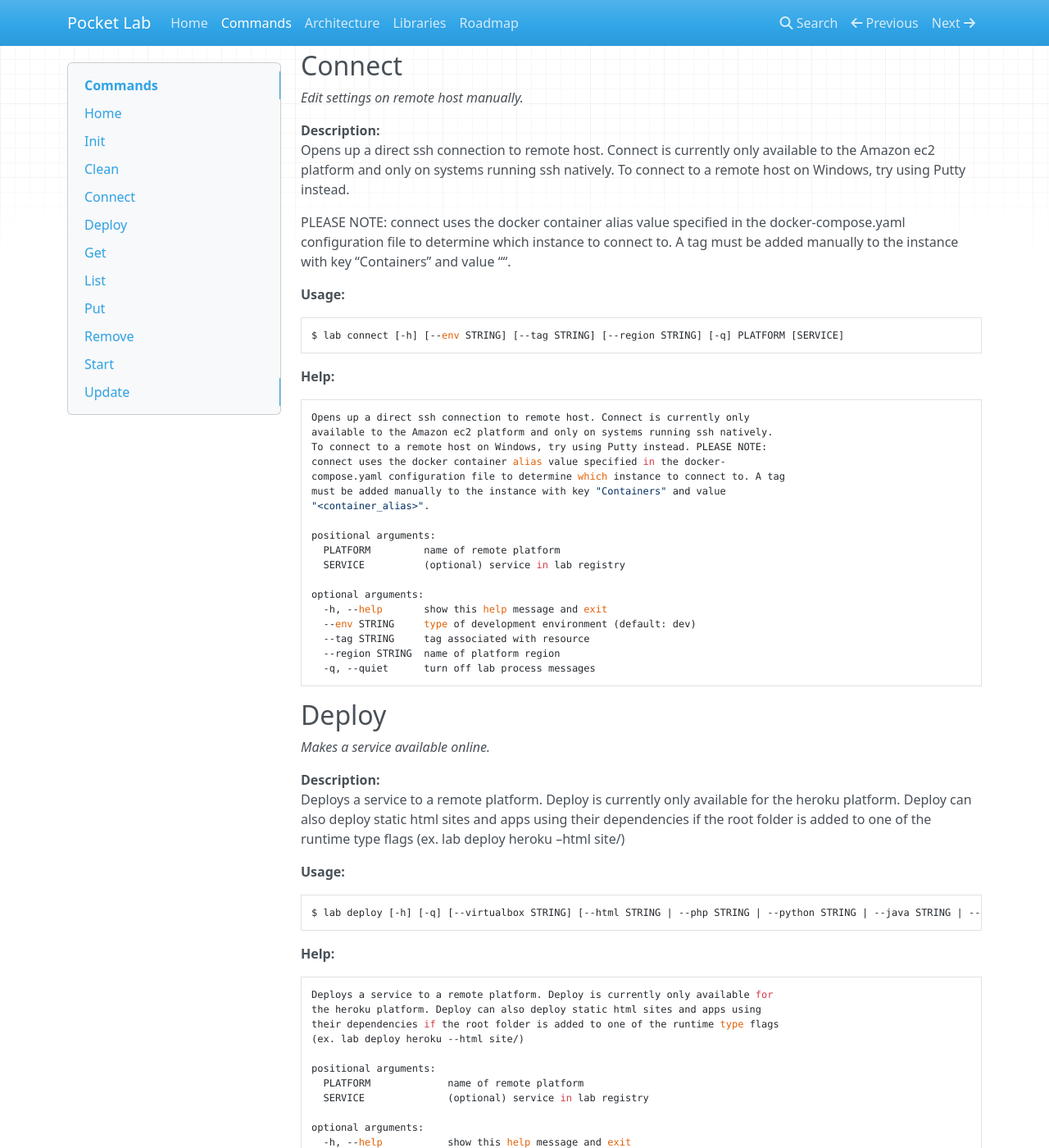
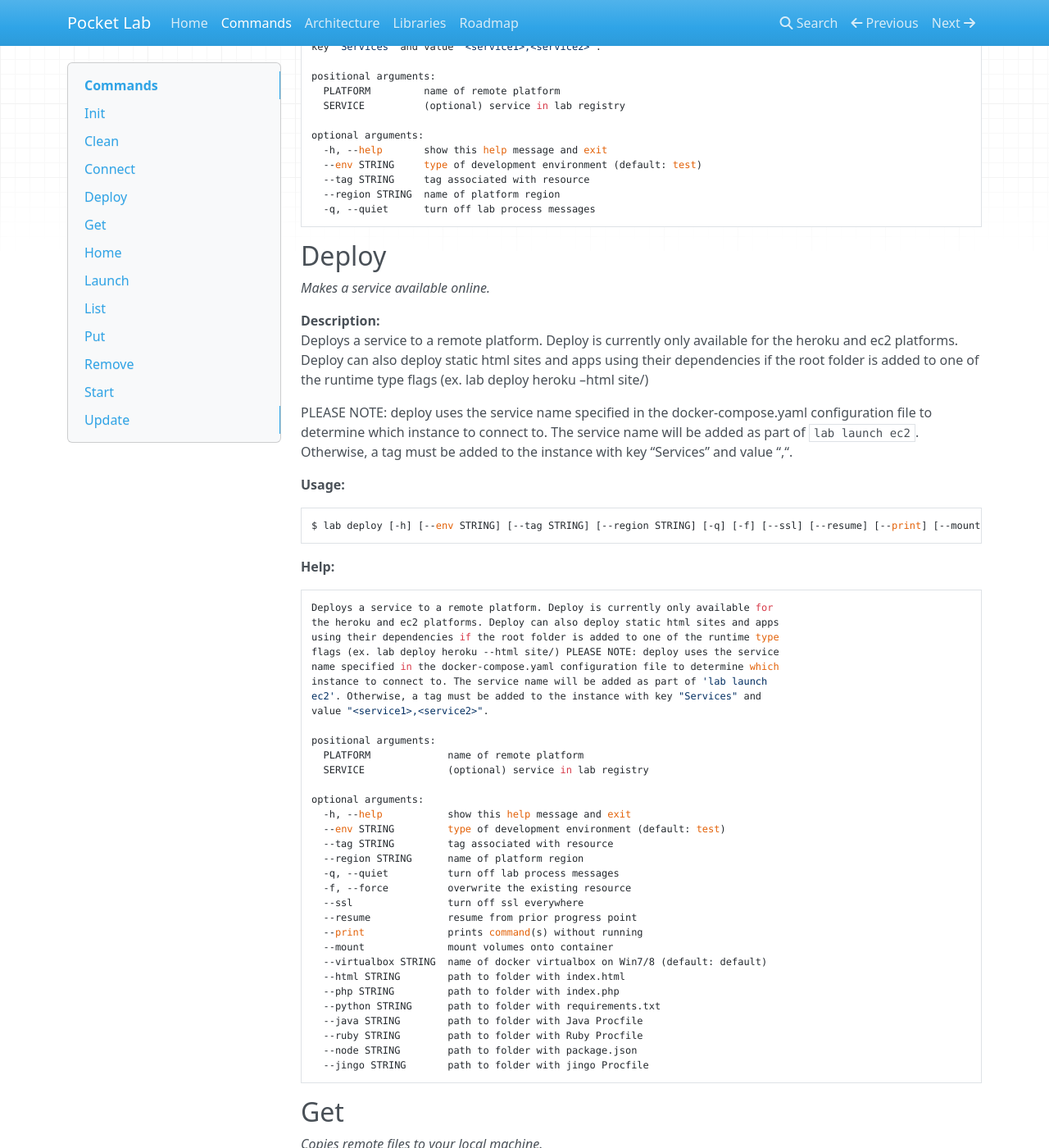
Before and after one commit to collectiveacuity/pocketLab, an MkDocs documentation site: the page built from docs/commands.md, in a window 1280 px wide and 1400 px high, scrolled down 1981 px. Shown: the whole window at 82% size. Built offline with MkDocs 1.6.1, drawn with Linux system fonts in a browser that asks for light colours; nearby versions of some CDN libraries; old or Windows-style settings are respelled for this version of MkDocs; some of the changed text lies outside the part shown.

````diff
--- a/docs/commands.md
+++ b/docs/commands.md
@@ -1,32 +1,4 @@
 # Commands
-
-## Home
-_Home makes it easy to locate your services._
-
-**Description:**
-Home adds the service name and working directory to the lab registry. On its first run, it also adds the alias 'home' to bash config. As a result, on subsequent terminal sessions, typing ```$ home <service>``` will change the working directory to the folder registered under the service name.
-
-**Usage:**
-```bash
-$ lab home [-h] [--print] [--path STRING] [-f] SERVICE
-```
-**Help:**
-```bash
-Home adds the service name and working directory to the lab registry. On its
-first run, it also adds the alias 'home' to bash config. As a result, on
-subsequent terminal sessions, typing 'home <service>' will change the working
-directory to the folder registered under the service name.
-
-positional arguments:
-  SERVICE        name of service in lab registry
-
-optional arguments:
-  -h, --help     show this help message and exit
-  --print        prints path of service root
-  --path STRING  path to service root
-  -f, --force    overwrite the existing resource
-```
-
 
 ## Init
 _Init adds the config files for other lab commands._
@@ -34,11 +6,11 @@ _Init adds the config files for other lab commands._
 **Description:**
 Init adds a number of files to the working directory which are required for other lab processes. If not present, it will create a ```docker-compose.yaml``` file and a ```.lab``` folder in the root directory to manage various configuration options. It will also create, if missing, ```cred/``` and ```data/``` folders to store sensitive project information outside version control along with a ```.gitignore``` (or ```.hgignore```) file to escape out standard non-VCS files.
 
-PLEASE NOTE: With the option ```--module <module_name>```, init creates instead a standard framework for publishing a python module.
+PLEASE NOTE: With the option ```--module```, init creates instead a standard framework for publishing a python module.
 
 **Usage:**
 ```bash
-$ lab init [-h] [--module STRING] [--vcs STRING] [--license STRING] [--heroku] [--aws] [-q] [SERVICE]
+$ lab init [-h] [--vcs STRING] [--license STRING] [--module] [--heroku] [--aws] [--ec2] [--asg] [-q] [-f] [SERVICE]
 ```
 **Help:**
 ```bash
@@ -48,20 +20,23 @@ and a '.lab' folder in the root directory to manage various configuration
 options. It will also create, if missing, 'cred/' and 'data/' folders to store
 sensitive project information outside version control along with a '.gitignore'
 (or '.hgignore') file to escape out standard non-VCS files. PLEASE NOTE: With
-the option '--module <module_name>', init creates instead a standard framework
-for publishing a python module.
+the option '--module', init creates instead a standard framework for publishing
+a python module.
 
 positional arguments:
   SERVICE           (optional) service in lab registry
 
 optional arguments:
   -h, --help        show this help message and exit
-  --module STRING   name for python module
   --vcs STRING      VCS service to generate ignore file
   --license STRING  name of software license type
+  --module          create python module framework
   --heroku          add heroku config to .lab folder
   --aws             add aws config to .lab folder
+  --ec2             add ec2 config to workdir
+  --asg             add asg config to workdir
   -q, --quiet       turn off lab process messages
+  -f, --force       overwrite the existing resource
 ```
 
 
@@ -92,7 +67,7 @@ _Edit settings on remote host manually._
 **Description:**
 Opens up a direct ssh connection to remote host. Connect is currently only available to the Amazon ec2 platform and only on systems running ssh natively. To connect to a remote host on Windows, try using Putty instead.
 
-PLEASE NOTE: connect uses the docker container alias value specified in the docker-compose.yaml configuration file to determine which instance to connect to. A tag must be added manually to the instance with key "Containers" and value "<container_alias>".
+PLEASE NOTE: connect uses the service name specified in the docker-compose.yaml configuration file to determine which instance to connect to. The service name will be added as part of ```lab launch ec2```. Otherwise, a tag must be added to the instance with key "Services" and value "<service1>,<service2>".
 
 **Usage:**
 ```bash
@@ -103,10 +78,10 @@ $ lab connect [-h] [--env STRING] [--tag STRING] [--region STRING] [-q] PLATFORM
 Opens up a direct ssh connection to remote host. Connect is currently only
 available to the Amazon ec2 platform and only on systems running ssh natively.
 To connect to a remote host on Windows, try using Putty instead. PLEASE NOTE:
-connect uses the docker container alias value specified in the docker-
-compose.yaml configuration file to determine which instance to connect to. A tag
-must be added manually to the instance with key "Containers" and value
-"<container_alias>".
+connect uses the service name specified in the docker-compose.yaml configuration
+file to determine which instance to connect to. The service name will be added
+as part of 'lab launch ec2'. Otherwise, a tag must be added to the instance with
+key "Services" and value "<service1>,<service2>".
 
 positional arguments:
   PLATFORM         name of remote platform
@@ -114,7 +89,7 @@ positional arguments:
 
 optional arguments:
   -h, --help       show this help message and exit
-  --env STRING     type of development environment (default: dev)
+  --env STRING     type of development environment (default: test)
   --tag STRING     tag associated with resource
   --region STRING  name of platform region
   -q, --quiet      turn off lab process messages
@@ -125,18 +100,24 @@ optional arguments:
 _Makes a service available online._
 
 **Description:**
-Deploys a service to a remote platform. Deploy is currently only available for the heroku platform. Deploy can also deploy static html sites and apps using their dependencies if the root folder is added to one of the runtime type flags (ex. lab deploy heroku --html site/)
+Deploys a service to a remote platform. Deploy is currently only available for the heroku and ec2 platforms. Deploy can also deploy static html sites and apps using their dependencies if the root folder is added to one of the runtime type flags (ex. lab deploy heroku --html site/)
+
+PLEASE NOTE: deploy uses the service name specified in the docker-compose.yaml configuration file to determine which instance to connect to. The service name will be added as part of ```lab launch ec2```. Otherwise, a tag must be added to the instance with key "Services" and value "<service1>,<service2>".
 
 **Usage:**
 ```bash
-$ lab deploy [-h] [-q] [--virtualbox STRING] [--html STRING | --php STRING | --python STRING | --java STRING | --ruby STRING | --node STRING] PLATFORM [SERVICE]
+$ lab deploy [-h] [--env STRING] [--tag STRING] [--region STRING] [-q] [-f] [--ssl] [--resume] [--print] [--mount] [--virtualbox STRING] [--html STRING | --php STRING | --python STRING | --java STRING | --ruby STRING | --node STRING | --jingo STRING] PLATFORM [SERVICE]
 ```
 **Help:**
 ```bash
 Deploys a service to a remote platform. Deploy is currently only available for
-the heroku platform. Deploy can also deploy static html sites and apps using
-their dependencies if the root folder is added to one of the runtime type flags
-(ex. lab deploy heroku --html site/)
+the heroku and ec2 platforms. Deploy can also deploy static html sites and apps
+using their dependencies if the root folder is added to one of the runtime type
+flags (ex. lab deploy heroku --html site/) PLEASE NOTE: deploy uses the service
+name specified in the docker-compose.yaml configuration file to determine which
+instance to connect to. The service name will be added as part of 'lab launch
+ec2'. Otherwise, a tag must be added to the instance with key "Services" and
+value "<service1>,<service2>".
 
 positional arguments:
   PLATFORM             name of remote platform
@@ -144,7 +125,15 @@ positional arguments:
 
 optional arguments:
   -h, --help           show this help message and exit
+  --env STRING         type of development environment (default: test)
+  --tag STRING         tag associated with resource
+  --region STRING      name of platform region
   -q, --quiet          turn off lab process messages
+  -f, --force          overwrite the existing resource
+  --ssl                turn off ssl everywhere
+  --resume             resume from prior progress point
+  --print              prints command(s) without running
+  --mount              mount volumes onto container
   --virtualbox STRING  name of docker virtualbox on Win7/8 (default: default)
   --html STRING        path to folder with index.html
   --php STRING         path to folder with index.php
@@ -152,6 +141,7 @@ optional arguments:
   --java STRING        path to folder with Java Procfile
   --ruby STRING        path to folder with Ruby Procfile
   --node STRING        path to folder with package.json
+  --jingo STRING       path to folder with jingo Procfile
 ```
 
 
@@ -161,7 +151,7 @@ _Copies remote files to your local machine._
 **Description:**
 Copies a file or folder on remote host to working directory on localhost. Get is currently only available for the Amazon ec2 platform.
 
-PLEASE NOTE: get uses the docker container alias value specified in the docker-compose.yaml configuration file to determine which instance to connect to. A tag must be added manually to the instance with key "Containers" and value "<container_alias>".
+PLEASE NOTE: get uses the service name specified in the docker-compose.yaml configuration file to determine which instance to connect to. The service name will be added as part of ```lab launch ec2```. Otherwise, a tag must be added to the instance with key "Services" and value "<service1>,<service2>".
 
 **Usage:**
 ```bash
@@ -171,9 +161,10 @@ $ lab get [-h] [--env STRING] [--tag STRING] [--region STRING] [-q] [-f] PATH PL
 ```bash
 Copies a file or folder on remote host to working directory on localhost. Get is
 currently only available for the Amazon ec2 platform. PLEASE NOTE: get uses the
-docker container alias value specified in the docker-compose.yaml configuration
-file to determine which instance to connect to. A tag must be added manually to
-the instance with key "Containers" and value "<container_alias>".
+service name specified in the docker-compose.yaml configuration file to
+determine which instance to connect to. The service name will be added as part
+of 'lab launch ec2'. Otherwise, a tag must be added to the instance with key
+"Services" and value "<service1>,<service2>".
 
 positional arguments:
   PATH             path to file or folder
@@ -182,9 +173,68 @@ positional arguments:
 
 optional arguments:
   -h, --help       show this help message and exit
-  --env STRING     type of development environment (default: dev)
+  --env STRING     type of development environment (default: test)
   --tag STRING     tag associated with resource
   --region STRING  name of platform region
+  -q, --quiet      turn off lab process messages
+  -f, --force      overwrite the existing resource
+```
+
+
+## Home
+_Home makes it easy to locate your services._
+
+**Description:**
+Home adds the service name and working directory to the lab registry. On its first run, it also adds the alias 'home' to bash config. As a result, on subsequent terminal sessions, typing ```$ home <service>``` will change the working directory to the folder registered under the service name. A quicklink to the workdir is also added by ```lab init <service>```
+
+**Usage:**
+```bash
+$ lab home [-h] [--print] [--path STRING] [-f] SERVICE
+```
+**Help:**
+```bash
+Home adds the service name and working directory to the lab registry. On its
+first run, it also adds the alias 'home' to bash config. As a result, on
+subsequent terminal sessions, typing 'home <service>' will change the working
+directory to the folder registered under the service name. A quicklink to the
+workdir is also added by 'lab init <service>'
+
+positional arguments:
+  SERVICE        name of service in lab registry
+
+optional arguments:
+  -h, --help     show this help message and exit
+  --print        prints path of service root
+  --path STRING  path to service root
+  -f, --force    overwrite the existing resource
+```
+
+
+## Launch
+_Launch creates one or more remote instances to host services._
+
+**Description:**
+Launches an instance or an auto-scaling group on a remote platform. Launch is currently only available for the ec2 platform. To create an configuration file to launch an ec2 instance, run ```lab init --ec2``` and adjust the settings appropriately.
+
+**Usage:**
+```bash
+$ lab launch [-h] [--region STRING] [-i] [-q] [-f] PLATFORM [SERVICE]
+```
+**Help:**
+```bash
+Launches an instance or an auto-scaling group on a remote platform. Launch is
+currently only available for the ec2 platform. To create an configuration file
+to launch an ec2 instance, run 'lab init --ec2' and adjust the settings
+appropriately.
+
+positional arguments:
+  PLATFORM         name of remote platform
+  SERVICE          (optional) service in lab registry
+
+optional arguments:
+  -h, --help       show this help message and exit
+  --region STRING  name of platform region
+  -i, --install    install deployment libraries on platform
   -q, --quiet      turn off lab process messages
   -f, --force      overwrite the existing resource
 ```
@@ -198,7 +248,7 @@ Generates a list of the resources of a specific type. Only the service resource
 
 **Usage:**
 ```bash
-$ lab list [-h] [--region STRING] [--more] RESOURCE [PLATFORM]
+$ lab list [-h] [--region STRING] [--more] [-a] RESOURCE [PLATFORM]
 ```
 **Help:**
 ```bash
@@ -214,6 +264,7 @@ optional arguments:
   -h, --help       show this help message and exit
   --region STRING  name of platform region
   --more           paginate results longer than console height
+  -a, --all        include all details in results
 ```
 
 
@@ -223,7 +274,7 @@ _Copy files from your local machine._
 **Description:**
 Copies a local file or folder to user home on remote host. Put is currently only available for the Amazon ec2 platform.
 
-PLEASE NOTE: put uses the docker container alias value specified in the docker-compose.yaml configuration file to determine which instance to connect to. A tag must be added manually to the instance with key "Containers" and value "<container_alias>".
+PLEASE NOTE: put uses the service name specified in the docker-compose.yaml configuration file to determine which instance to connect to. The service name will be added as part of ```lab launch ec2```. Otherwise, a tag must be added to the instance with key "Services" and value "<service1>,<service2>".
 
 **Usage:**
 ```bash
@@ -232,10 +283,11 @@ $ lab put [-h] [--env STRING] [--tag STRING] [--region STRING] [-q] [-f] PATH PL
 **Help:**
 ```bash
 Copies a local file or folder to user home on remote host. Put is currently only
-available for the Amazon ec2 platform. PLEASE NOTE: put uses the docker
-container alias value specified in the docker-compose.yaml configuration file to
-determine which instance to connect to. A tag must be added manually to the
-instance with key "Containers" and value "<container_alias>".
+available for the Amazon ec2 platform. PLEASE NOTE: put uses the service name
+specified in the docker-compose.yaml configuration file to determine which
+instance to connect to. The service name will be added as part of 'lab launch
+ec2'. Otherwise, a tag must be added to the instance with key "Services" and
+value "<service1>,<service2>".
 
 positional arguments:
   PATH             path to file or folder
@@ -244,7 +296,7 @@ positional arguments:
 
 optional arguments:
   -h, --help       show this help message and exit
-  --env STRING     type of development environment (default: dev)
+  --env STRING     type of development environment (default: test)
   --tag STRING     tag associated with resource
   --region STRING  name of platform region
   -q, --quiet      turn off lab process messages
@@ -278,17 +330,18 @@ optional arguments:
 _Makes services available on localhost_
 
 **Description:**
-Initiates a container with the Docker image for one or more services. Unless overridden by flags, lab automatically adds the host machine variables SYSTEM_LOCALHOST=`hostname -i` and SYSTEM_ENVIRONMENT="dev" to the container.
+Initiates a container with the Docker image for one or more services. Unless overridden by flags, lab automatically adds the environmental variables SYSTEM_IP, SYSTEM_ENVIRONMENT, SYSTEM_PLATFORM and PUBLIC_IP of the host machine to the container.
 
 **Usage:**
 ```bash
-$ lab start [-h] [-q] [--virtualbox STRING] [--env STRING] [--ip STRING] [--print] [SERVICES [SERVICES ...]]
+$ lab start [-h] [-q] [--virtualbox STRING] [--env STRING] [--print] [SERVICES [SERVICES ...]]
 ```
 **Help:**
 ```bash
 Initiates a container with the Docker image for one or more services. Unless
-overridden by flags, lab automatically adds the host machine variables
-SYSTEM_LOCALHOST=`hostname -i` and SYSTEM_ENVIRONMENT="dev" to the container.
+overridden by flags, lab automatically adds the environmental variables
+SYSTEM_IP, SYSTEM_ENVIRONMENT, SYSTEM_PLATFORM and PUBLIC_IP of the host machine
+to the container.
 
 positional arguments:
   SERVICES             list of services in lab registry
--- a/pocketlab/__init__.py
+++ b/pocketlab/__init__.py
@@ -3,7 +3,7 @@ __author__ = 'rcj1492'
 __created__ = '2016.03'
 __command__ = 'lab'
 __entry__ = 'lab = pocketlab.cli:cli'
-__version__ = '0.7'
+__version__ = '0.8'
 __module__ = 'pocketlab'
 __license__ = 'MIT'
 __team__ = 'Collective Acuity'
````
Also changed, not shown: other parts of docs/commands.md (+1 -2 lines), docs/architecture.md (+0 -57 lines), docs/roadmap.md (+35 -24 lines), setup.py (+5 -5 lines), 1 other file.
